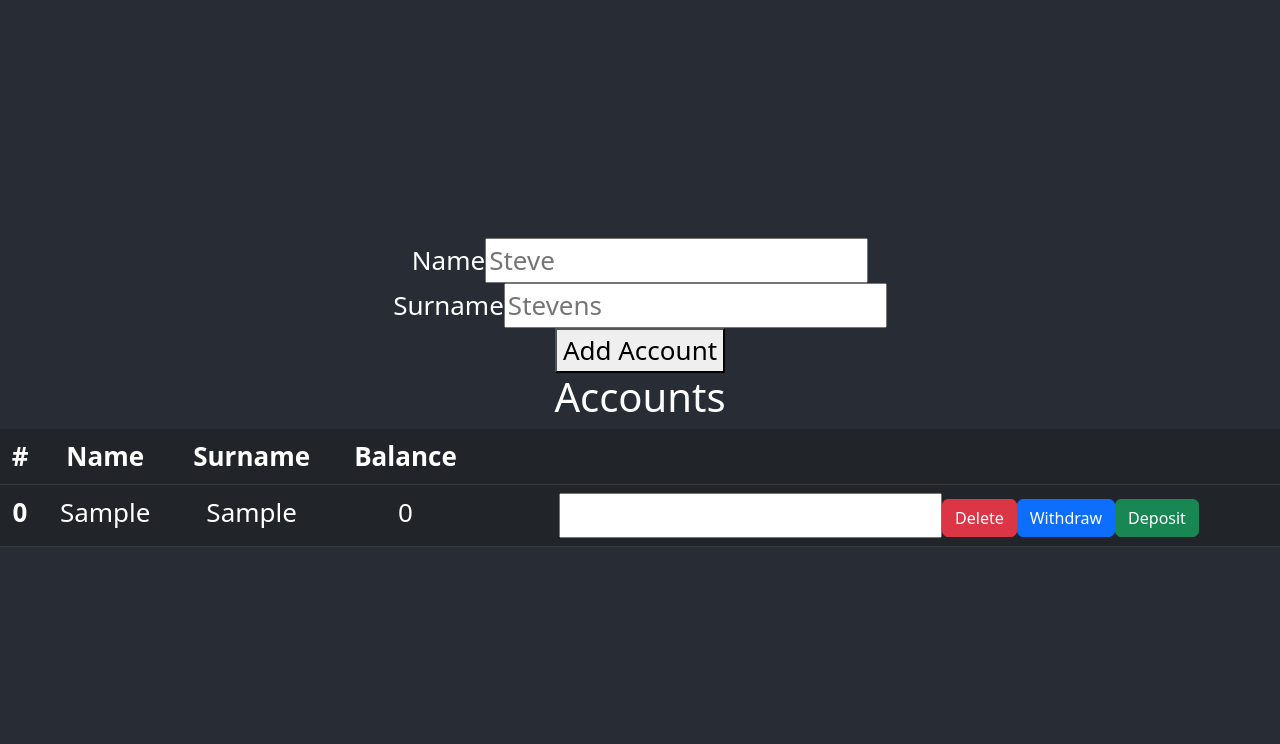
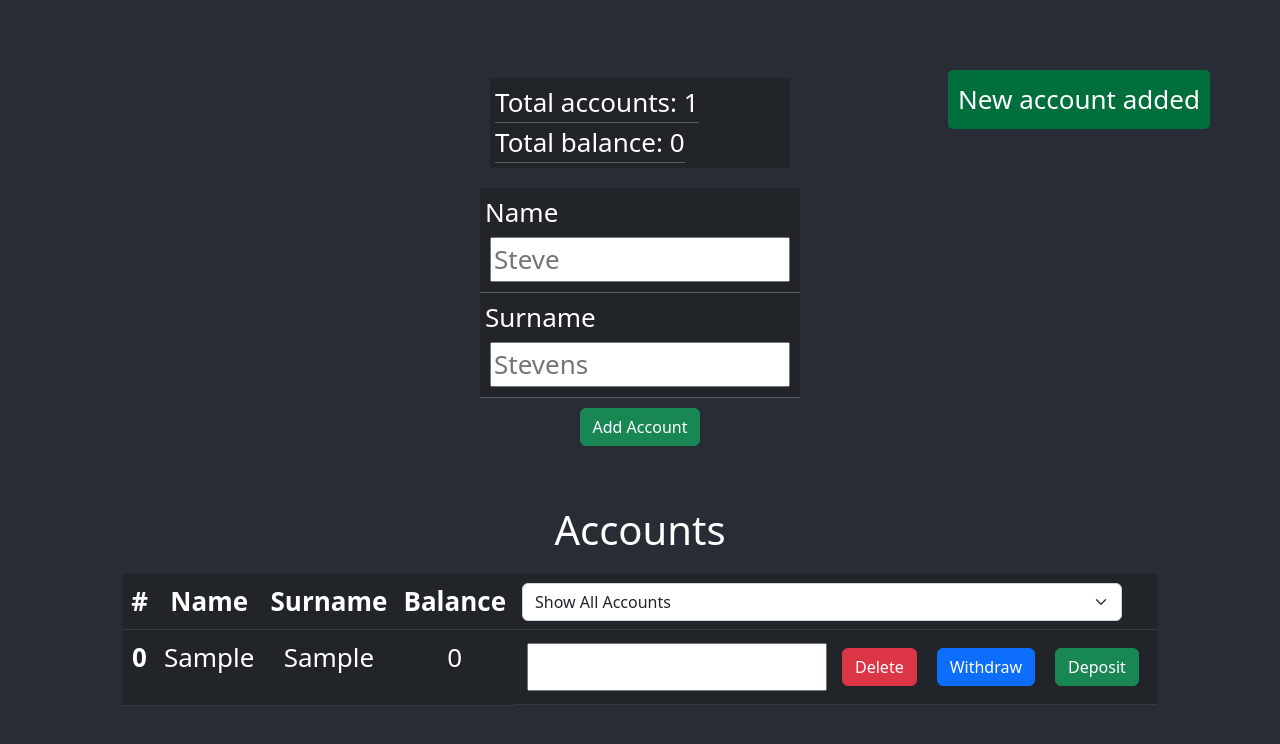
Before and after one commit to PauliusJaras/bankas-v1, a React (Create React App) app: page / in a window 1280 px wide. Both pictures are taken after typing "Sample", "Sample" into the empty fields and a click on the button "Add Account". Shown: the top 744 px of the page. Built offline with nearby package versions, Linux system fonts and the light colour scheme.

Commit message:
LocalStorage + messages

```diff
--- a/src/App.jsx
+++ b/src/App.jsx
@@ -1,10 +1,11 @@
+import 'bootstrap/dist/css/bootstrap.min.css'
 import './App.scss';
-import 'bootstrap/dist/css/bootstrap.min.css'
 import Table from './Components/Table';
 import Form from './Components/Form';
 import Stats  from './Components/Stats';
 import { useEffect, useState } from 'react';
 import { create, destroy, read, edit } from './Storage/localStorage';
+import Messages from './Components/Messages';
 
 const KEY = 'accounts';
 
@@ -15,6 +16,8 @@ function App() {
   const [table, setTable] = useState(null);
   const [deleteAccount, setDeleteAccount] = useState(null);
   const [editAccount, setEditAccount] = useState(null);
+  const [filterAccount, setFilterAccount] = useState(null);
+  const [messages, setMessages] = useState(null);
 
   useEffect(() => {
     setTable(read(KEY));
@@ -26,6 +29,7 @@ function App() {
     }
     create(KEY, createAccount);
     setLastUpdate(Date.now());
+    msg('New account added', 'success');
   }, [createAccount])
 
   useEffect(() => {
@@ -34,24 +38,44 @@ function App() {
     }
     destroy(KEY, deleteAccount.id)
     setLastUpdate(Date.now());
+    msg('User deleted', 'danger');
   }, [deleteAccount]);
 
   useEffect(() => {
     if(editAccount === null){
       return;
     }
-    console.log(editAccount.id);
     edit(KEY, editAccount)
     setLastUpdate(Date.now());
+    msg('Account updated', 'update')
   }, [editAccount]);
+
+  useEffect(() => {
+    if(filterAccount === null){
+      return;
+    }
+    for(let i=0; i < filterAccount.length; i++) {edit(KEY, filterAccount[i])};
+    setLastUpdate(Date.now());
+    msg('Accounts filtered', 'ok')
+  }, [filterAccount]);
+
+  const msg = (text, type) => {
+    const randID = crypto.randomUUID();
+    setMessages(m => [...m ?? [], {text, type, id: randID}]);
+    setTimeout(() => {
+      setMessages(m => m.filter(f => f.id !== randID));
+    }, 5000)
+  }
 
   return (
     <div className="App">
       <header className="App-header">
+      <Stats table={table}/>
       <Form setCreateAccount={setCreateAccount}/>
-      <Table table={table} setDeleteAccount={setDeleteAccount} setEditAccount={setEditAccount}/>
-        {/* <Stats account={account}/>
-         */}
+      <Table table={table} setDeleteAccount={setDeleteAccount} setEditAccount={setEditAccount} setFilterAccount={setFilterAccount}/>
+      {
+      messages && <Messages messages={messages}/>
+      }
       </header>
     </div>
   );
--- a/src/App.scss
+++ b/src/App.scss
@@ -36,3 +36,86 @@
     transform: rotate(360deg);
   }
 }
+
+input{
+  max-width: 300px;
+  margin: 5px;
+}
+
+select{
+  max-width: 600px;
+}
+
+.btn{
+  margin: 10px;
+}
+label{
+  margin-right: 5px;
+}
+.right{
+  display:flex;
+}
+
+.top{
+  padding: 5px;
+  display: flex;
+  flex-direction: column;
+  align-items: flex-start;
+  margin-bottom: 20px;
+  min-width: 300px;
+  background-color: #212529;
+}
+
+.top>div{
+  border-bottom: rgba(255, 255, 255, 0.253) solid 0.1px;
+}
+
+.form-group{
+  background-color: #212529;
+  min-width: 300px;
+  display: flex;
+  flex-direction: column;
+  align-items: flex-start;
+  padding: 5px;
+  border-bottom: rgba(255, 255, 255, 0.253) solid 0.1px;
+}
+
+h1{
+  margin-top: 50px;
+  margin-bottom: 20px;
+}
+
+table{
+  max-width: 500px;
+}
+
+.messages {
+  position: fixed;
+  top: 50px;
+  right: 50px;
+  display: flex;
+  flex-direction: column;
+  .message {
+    padding: 10px;
+    display: flex;
+    justify-content: flex-start;
+    align-items: center;
+    min-width: 200px;
+    border-radius: 5px;
+    margin: 20px;
+    color: white;
+    background-color: gray;
+    &.ok {
+      background-color: #264b96
+    }
+    &.success{
+      background-color: #006f3c;
+    }
+    &.update{
+      background-color: #f9a73e;
+    }
+    &.danger {
+      background-color: #bf212f;
+    }
+  }
+}
--- a/src/Components/Buttons/DeleteButton.jsx
+++ b/src/Components/Buttons/DeleteButton.jsx
@@ -2,6 +2,10 @@ function DeleteButton({table, setDeleteAccount}){
 
     const clickHandler = () => {
         if(window.confirm("Do you really want to delete this account?")){
+            if(table.balance > 0){
+                alert("Can not delete an account with a positive balance. First withdraw all of your money and try again");
+                return null;
+            }
             setDeleteAccount(table);
         }
     }
--- a/src/Components/Buttons/DepositiBalanceButton.jsx
+++ b/src/Components/Buttons/DepositiBalanceButton.jsx
@@ -4,11 +4,12 @@ function DepositBalanceButton({table, balance, setEditAccount, setBalance}){
         if(balance <= 0 || balance === null ){
             return;
         }
-        const newBalance = table.balance + balance;
-        const editValues = {...table, balance: newBalance};
-        console.log(editValues)
+        const newBalance = table.balance + parseInt(balance);
+        const editValues = {...table, balance: parseInt(newBalance)};
         setEditAccount(editValues)
         setBalance(0);
+        document.getElementById(`${table.id}`).value = 0;
+
     }
 
     return (
--- a/src/Components/Buttons/WithdrawBalanceButton.jsx
+++ b/src/Components/Buttons/WithdrawBalanceButton.jsx
@@ -1,18 +1,19 @@
 function WithdrawBalanceButton({table, balance, setEditAccount, setBalance}){
 
     const clickHandler = () => {
-        if(balance === null){
+        if(balance === null || balance <= 0){
+            document.getElementById(`${table.id}`).value = 0;
             return;
         }
         const newBalance = table.balance - balance;
         if(newBalance < 0){
-            //Reikia message
-            alert("Not enough money to withdraw")
+            document.getElementById(`${table.id}`).value = 0;
             return null;
         }
         const editValues = {...table, balance: newBalance};
         setEditAccount(editValues)
         setBalance(0);
+        document.getElementById(`${table.id}`).value = 0;
     }
 
     return (
--- /dev/null
+++ b/src/Components/Filters/Filter.jsx
@@ -0,0 +1,18 @@
+function Filter({setFilter, filter}){
+
+    const changeHandler = (event) => {
+        const checked = event.target.value;
+        setFilter(checked);
+    }
+
+    return (
+        <>
+            <select onChange={changeHandler} className="form-select" aria-label="Default select example">
+                <option key={0} disabled>Filter Accounts</option>
+                {filter.map((f,i) => <option key={i+1} value={f.id}>{f.name}</option>)}
+            </select>
+        </>
+    )
+}
+
+export default Filter;
--- a/src/Components/Form.jsx
+++ b/src/Components/Form.jsx
@@ -4,7 +4,7 @@ function Form({setCreateAccount}){
 
     const [name, setName] = useState('');
     const [surname, setSurname] = useState('');
-    const balance = 0.00;
+    const balance = 0;
 
     const clickHandler = () => {
         if(name === '' || surname === ''){
@@ -15,7 +15,7 @@ function Form({setCreateAccount}){
         setCreateAccount({
             name: name,
             surname: surname,
-            balance: balance
+            balance: balance,
         });
         setName('');
         setSurname('');
@@ -35,7 +35,7 @@ function Form({setCreateAccount}){
                     setSurname(e.target.value);
                 }} placeholder="Stevens"/>
             </div>
-            <button type="submit" value="Submit" onClick={clickHandler}>Add Account</button>
+            <button class={"btn btn-success"} type="submit" value="Submit" onClick={clickHandler}>Add Account</button>
         </>
     )
 }
--- /dev/null
+++ b/src/Components/Messages.jsx
@@ -0,0 +1,13 @@
+function Messages({messages}){
+    return (
+        <>
+            <div className="messages">
+                {
+                    messages.map(m => <div key={m.id} className={'message ' + m.type}>{m.text}</div>)
+                }
+            </div>
+        </>
+    )
+}
+
+export default Messages;
--- a/src/Components/Stats.jsx
+++ b/src/Components/Stats.jsx
@@ -1,8 +1,10 @@
-function Stats({account}){
+function Stats({table}){
     return (
         <>
-            <div>Total accounts: {account === null ? 0 : account.length}</div>
-            <div>Total balance: {account === null ? 0 : account.reduce((accumulator, currentValue) => accumulator+currentValue.balance, 0)}</div>
+            <div className="top">
+                <div>Total accounts: {table === null ? 0 : table.length}</div>
+                <div>Total balance: {table === null ? 0 : table.reduce((accumulator, currentValue) => accumulator+currentValue.balance, 0)}</div>
+            </div>
         </>
     )
 }
--- a/src/Components/Table.jsx
+++ b/src/Components/Table.jsx
@@ -1,18 +1,45 @@
 import DeleteButton from "./Buttons/DeleteButton";
 import DepositBalanceButton from "./Buttons/DepositiBalanceButton";
 import WithdrawBalanceButton from "./Buttons/WithdrawBalanceButton";
-import { useState } from "react";
+import Filter from "./Filters/Filter";
+import { useEffect, useState } from "react";
 
-function Table({table, setDeleteAccount, setEditAccount}){
+const filterValues = [
+    {name: "Show All Accounts", id: 'all'},
+    {name: "Show Empty Accounts", id: 'e'},
+    {name: "Show Positive Accounts", id: 'p'}
+];
+
+function Table({table, setDeleteAccount, setEditAccount, setFilterAccount}){
 
     const [balance, setBalance] = useState(0);
+    const [filter, setFilter] = useState(null);
+
+    useEffect(() => {
+
+        if(filter === null){
+            return;
+        }
+        console.log(filter);
+
+        if(filter === 'all'){
+            setFilterAccount(table.map(t => ({...t, show: true})));
+        } else if(filter === 'e'){
+            setFilterAccount(table.map(t => t.balance === 0 ? ({...t, show: true}) : ({...t, show: false})));
+        } else if(filter === 'p'){
+            setFilterAccount(table.map(t => t.balance > 0 ? ({...t, show: true}) : ({...t, show: false})));
+        }
+
+    }, [filter])
 
     const handleChange = (event) => {
         const value = event.target.value;
-        setBalance(parseFloat(value).toFixed(2));
+        console.log(value);
+        setBalance(value);
     }
 
     if(table === null){
+
         return (
             <div>Loading...</div>
         )
@@ -28,19 +55,21 @@ function Table({table, setDeleteAccount, setEditAccount}){
                         <th scope="col">Name</th>
                         <th scope="col">Surname</th>
                         <th scope="col">Balance</th>
-                        <th scope="col"></th>
+                        <th scope="col">
+                            <Filter setFilter={setFilter} filter={filterValues}/>
+                        </th>
                     </tr>
                 </thead>
                 <tbody>
                     {
-                        table === null ? null : table.map((t, index) =>
+                        table === null ? null : table.map((t, index) => t.show !== true ? null :
                         <tr key={index}>
                            <th scope="row">{index}</th>
                             <td>{t.name}</td>
                             <td>{t.surname}</td>
                             <td>{t.balance}</td>
-                            <td>
-                                <input type="number" onChange={handleChange}></input>
+                            <td className={"right"}>
+                                <input type="number" onChange={handleChange}  id={t.id} min={0}></input>
                                 <DeleteButton table={t} setDeleteAccount={setDeleteAccount}/>
                                 <WithdrawBalanceButton table={t} balance={balance} setEditAccount={setEditAccount} setBalance={setBalance}/>
                                 <DepositBalanceButton table={t} balance={balance} setEditAccount={setEditAccount} setBalance={setBalance}/>
--- a/src/Storage/localStorage.js
+++ b/src/Storage/localStorage.js
@@ -13,6 +13,7 @@ export const read = key => {
 export const create = (key, data) => {
     const allData = read(key);
     data.id = crypto.randomUUID();
+    data.show = true;
     allData.push(data);
     write(key, allData);
 }
@@ -26,6 +27,5 @@ export const destroy = (key, id) => {
 export const edit = (key, data) => {
     const allData = read(key);
     const editedData = allData.map(a => data.id === a.id ? {...data} : {...a});
-    console.log(editedData);
     write(key, editedData);
 }
```
